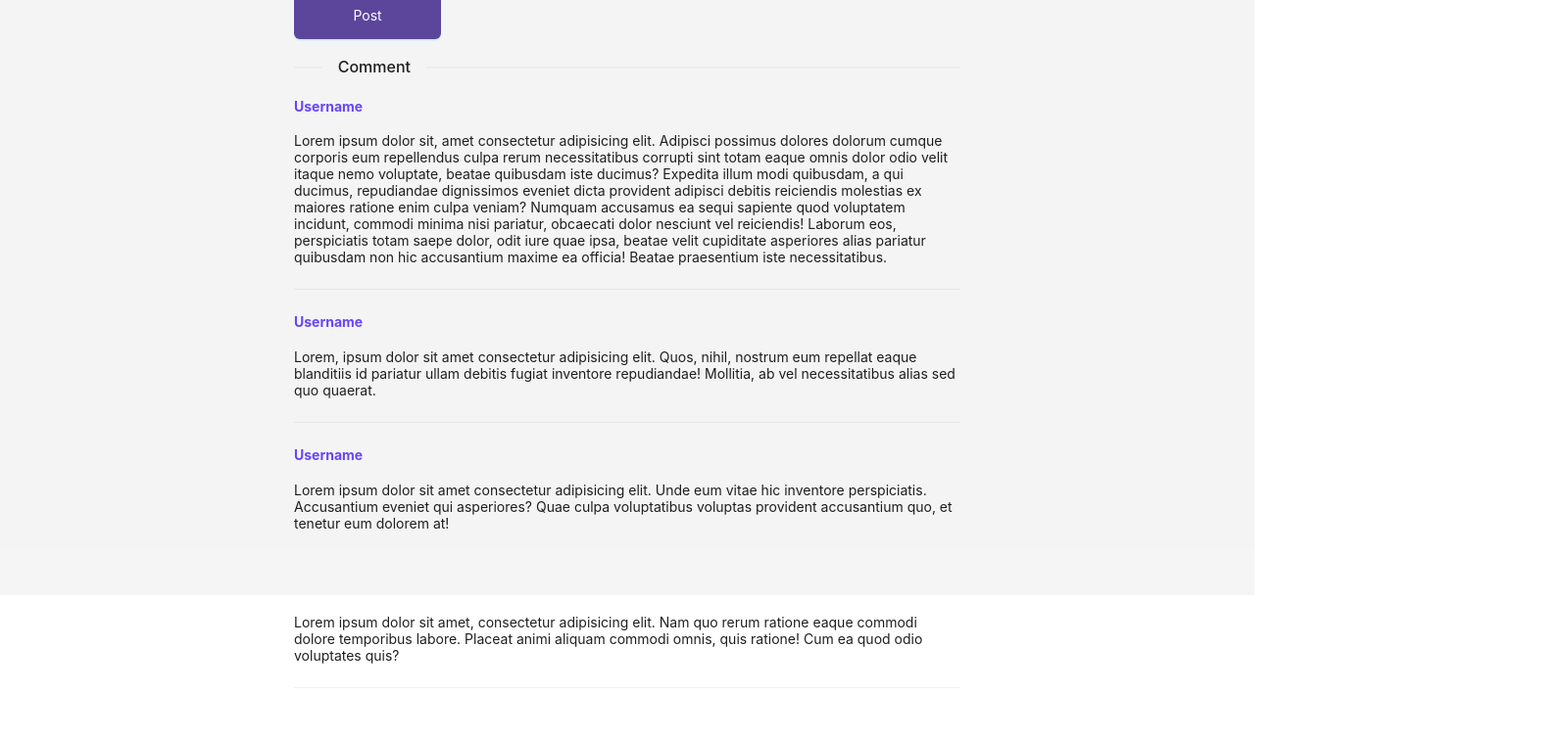
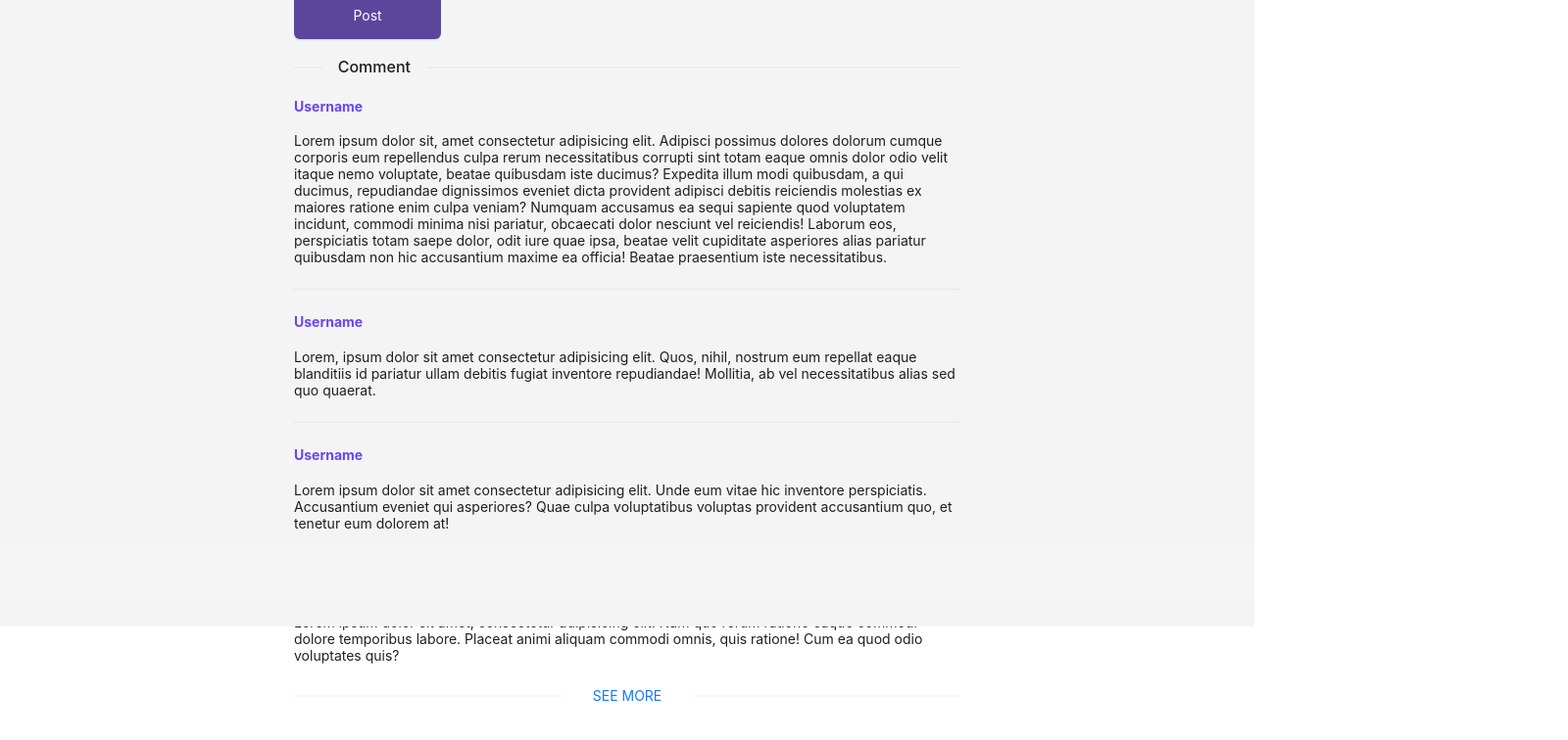
Before and after one commit to Pleumzer/Project-Sa-Me, a React (Create React App) app: page / in a window 1280 px wide. Shown: the part 240-996 px from the top of the page at 98% size, 1600 px wide, since content can reach past the window. Built offline with nearby package versions, Linux system fonts and the light colour scheme.

Commit message:
ปรับหน้าแรก

```diff
--- a/src/App.tsx
+++ b/src/App.tsx
@@ -2,6 +2,9 @@ import React from 'react';
 import logo from './logo.svg';
 import './App.css';
 import { Layout,Input,Pagination,Button,Divider  } from 'antd';
+import Mainpage from './page/mainpage/index';
+
+
 
 const { Header, Footer, Sider, Content } = Layout;
 const { TextArea } = Input;
@@ -13,28 +16,7 @@ function App() {
   return (
       <Layout>
         <Content style={{backgroundColor:"#F4F4F4",height:"100vh"}}>
-          <div>
-              <div style={{justifyContent:"center",padding:"100px 300px"}}> <TextArea showCount maxLength={500} style={{ height: 120,width:1300, resize: 'none' }} onChange={onChange}placeholder="Input allowed up to 500 characters"/>
-                  <div>
-                    <Button style={{backgroundColor:"#5C469C", height: 50,width: 150,justifyContent:"center",marginTop:"10px" }}type="primary">Post</Button>
-                  </div>
-                  <div>
-                  <Divider orientation="left">Comment</Divider>
-                    <h4 style={{color:"#6844F8"}}>Username</h4>
-                      <p>Lorem ipsum dolor sit, amet consectetur adipisicing elit. Adipisci possimus dolores dolorum cumque corporis eum repellendus culpa rerum necessitatibus corrupti sint totam eaque omnis dolor odio velit itaque nemo voluptate, beatae quibusdam iste ducimus? Expedita illum modi quibusdam, a qui ducimus, repudiandae dignissimos eveniet dicta provident adipisci debitis reiciendis molestias ex maiores ratione enim culpa veniam? Numquam accusamus ea sequi sapiente quod voluptatem incidunt, commodi minima nisi pariatur, obcaecati dolor nesciunt vel reiciendis! Laborum eos, perspiciatis totam saepe dolor, odit iure quae ipsa, beatae velit cupiditate asperiores alias pariatur quibusdam non hic accusantium maxime ea officia! Beatae praesentium iste necessitatibus.</p>
-                  <Divider></Divider>
-                    <h4 style={{color:"#6844F8"}}>Username</h4>
-                      <p>Lorem, ipsum dolor sit amet consectetur adipisicing elit. Quos, nihil, nostrum eum repellat eaque blanditiis id pariatur ullam debitis fugiat inventore repudiandae! Mollitia, ab vel necessitatibus alias sed quo quaerat.</p>
-                  <Divider></Divider>
-                    <h4 style={{color:"#6844F8"}}>Username</h4>
-                      <p>Lorem ipsum dolor sit amet consectetur adipisicing elit. Unde eum vitae hic inventore perspiciatis. Accusantium eveniet qui asperiores? Quae culpa voluptatibus voluptas provident accusantium quo, et tenetur eum dolorem at!</p>
-                  <Divider></Divider>
-                    <h4 style={{color:"#6844F8"}}>Username</h4>
-                      <p>Lorem ipsum dolor sit amet, consectetur adipisicing elit. Nam quo rerum ratione eaque commodi dolore temporibus labore. Placeat animi aliquam commodi omnis, quis ratione! Cum ea quod odio voluptates quis?</p>
-                  <Divider></Divider>
-                  </div>
-              </div>
-          </div>
+          <Mainpage />
         </Content>
         <Footer>
 
--- /dev/null
+++ b/src/page/mainpage/index.tsx
@@ -0,0 +1,55 @@
+import React from 'react';
+import logo from './logo.svg';
+import { Layout,Input,Pagination,Button,Divider  } from 'antd';
+
+const { Header, Footer, Content } = Layout;
+const { TextArea } = Input;
+const onChange = (e: React.ChangeEvent<HTMLTextAreaElement>) => {
+  console.log('Change:', e.target.value);
+};
+
+
+function Mainpage() {
+  return (
+      <Layout>
+
+        <Content style={{backgroundColor:"#F4F4F4",height:"100vh"}}>
+          <div>
+              <div style={{justifyContent:"center",padding:"100px 300px"}}>
+                <TextArea showCount maxLength={500} style={{ height: 120,width: "100%" , resize: 'none'}} onChange={onChange}placeholder="Input allowed up to 500 characters"/>
+                  <div>
+                    <Button style={{backgroundColor:"#5C469C", height: 50,width: 150,justifyContent:"center",marginTop:"10px" }}type="primary">Post</Button>
+                  </div>
+                  <div>
+                  <Divider orientation="left">Comment</Divider>
+                    <h4 style={{color:"#6844F8"}}>Username</h4>
+                      <p>Lorem ipsum dolor sit, amet consectetur adipisicing elit. Adipisci possimus dolores dolorum cumque corporis eum repellendus culpa rerum necessitatibus corrupti sint totam eaque omnis dolor odio velit itaque nemo voluptate, beatae quibusdam iste ducimus? Expedita illum modi quibusdam, a qui ducimus, repudiandae dignissimos eveniet dicta provident adipisci debitis reiciendis molestias ex maiores ratione enim culpa veniam? Numquam accusamus ea sequi sapiente quod voluptatem incidunt, commodi minima nisi pariatur, obcaecati dolor nesciunt vel reiciendis! Laborum eos, perspiciatis totam saepe dolor, odit iure quae ipsa, beatae velit cupiditate asperiores alias pariatur quibusdam non hic accusantium maxime ea officia! Beatae praesentium iste necessitatibus.</p>
+                  <Divider></Divider>
+                    <h4 style={{color:"#6844F8"}}>Username</h4>
+                      <p>Lorem, ipsum dolor sit amet consectetur adipisicing elit. Quos, nihil, nostrum eum repellat eaque blanditiis id pariatur ullam debitis fugiat inventore repudiandae! Mollitia, ab vel necessitatibus alias sed quo quaerat.</p>
+                  <Divider></Divider>
+                    <h4 style={{color:"#6844F8"}}>Username</h4>
+                      <p>Lorem ipsum dolor sit amet consectetur adipisicing elit. Unde eum vitae hic inventore perspiciatis. Accusantium eveniet qui asperiores? Quae culpa voluptatibus voluptas provident accusantium quo, et tenetur eum dolorem at!</p>
+                  <Divider></Divider>
+                    <h4 style={{color:"#6844F8"}}>Username</h4>
+                      <p>Lorem ipsum dolor sit amet, consectetur adipisicing elit. Nam quo rerum ratione eaque commodi dolore temporibus labore. Placeat animi aliquam commodi omnis, quis ratione! Cum ea quod odio voluptates quis?</p>
+                  <Divider><Button type="link">SEE MORE</Button></Divider>
+                  </div>
+              </div>
+
+          </div>
+
+
+        </Content>
+        <Footer style={{backgroundColor:"#F4F4F4",height:"10vh"}}>
+        <div>
+            <div></div>
+        </div>
+
+        </Footer>
+      </Layout>
+
+  );
+}
+
+export default Mainpage;
```
Also changed, not shown: src/page/mainpage/index.css (added).
